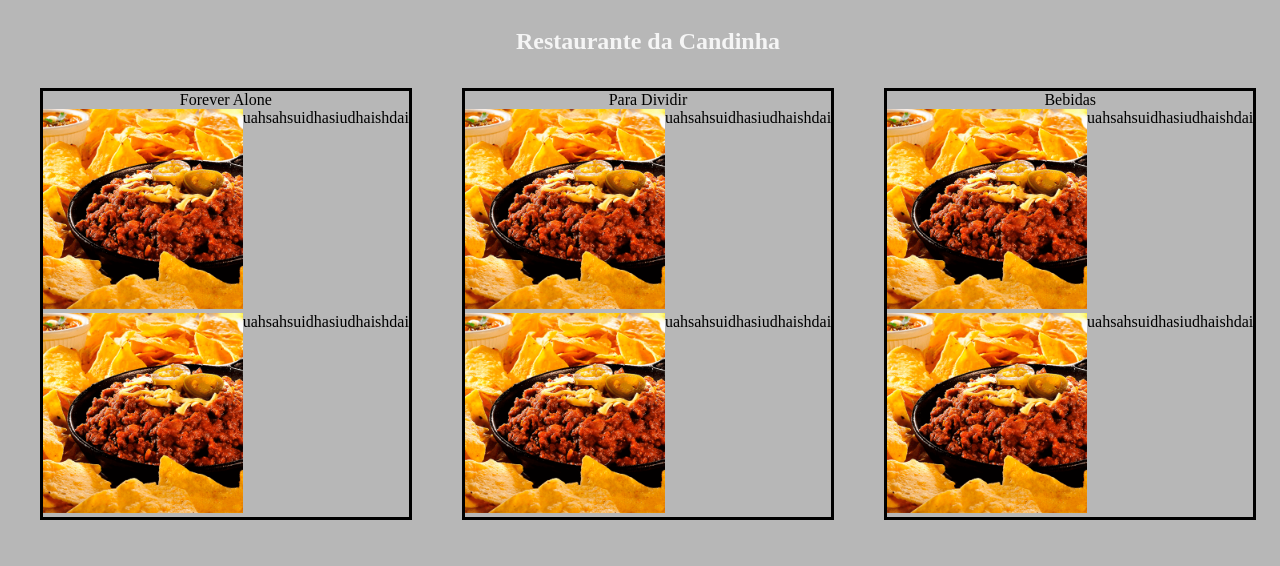
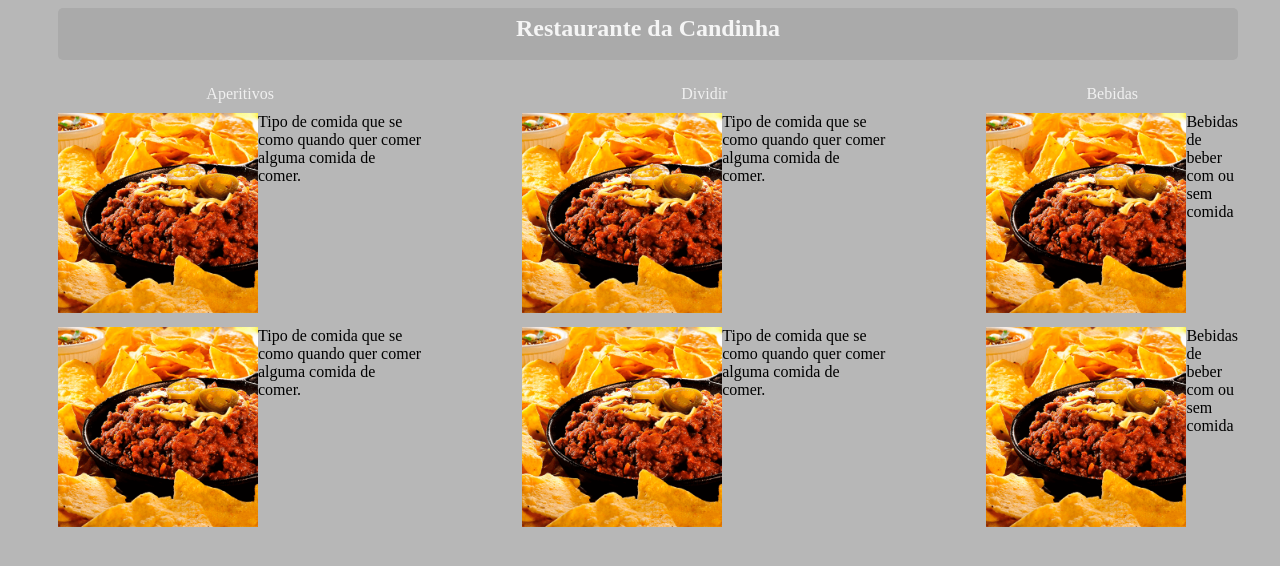
Before and after one commit to johnsjohns/projeto_cardapio, a plain HTML site: page index.html in a window 1280 px wide. Drawn offline with Linux system fonts and the light colour scheme.

Commit message:
Tentando deixar esse treco pelo menos agradavel ao olhar, mesmo falhando miseravelmente

```diff
--- a/css/grid.css
+++ b/css/grid.css
@@ -1,5 +1,5 @@
 .main {
     display: grid;
-    grid-row: 30% 70%;
+    grid-template-rows: 10% 90%;
     grid-template-areas: "titulo" "cartoes";
 }
--- a/css/index.css
+++ b/css/index.css
@@ -6,15 +6,16 @@ body {
 
 h2 {
     grid-area: titulo;
-    grid-row: 1/2;
     text-align: center;
-    padding-bottom: 10pt;
+    padding-top: 5pt;
     color: whitesmoke;
+    background-color: #aaaaaa;
+    border-radius: 5px;
+    margin: 0 50px 0;
 }
 
 .menu {
     grid-area: cartoes;
-    grid-row: 2/3;
     height: 100%;
 }
 
--- a/css/menu.css
+++ b/css/menu.css
@@ -6,22 +6,23 @@
 }
 
 .menu_cartao {
-    margin-right: 50px;
-    border-style: solid;
+    margin: 25px 50px 5px;
+    /*border-style: solid;*/
 }
 
-.menu_cartao:last-child {
-    margin-right: 0px;
-}
+
 
 .menu_cartao_titulo {
+    margin-bottom: 10px;
+    color: #F0F0F0;
     text-align: center;
 }
 
 .menu_cartao_conteudo {
     display: grid;
-    grid-row: 60% 40%;
+    grid-template-rows: 50% 50%;
     grid-template-areas: "figura textoMenu";
+    margin-bottom: 10px;
 }
 
 .menu_cartao_figura {
--- a/index.html
+++ b/index.html
@@ -16,36 +16,36 @@
         <h2>Restaurante da Candinha</h2>
         <div class="menu">
             <div class="menu_cartao">
-                <div class="menu_cartao_titulo">Forever Alone</div>
+                <div class="menu_cartao_titulo">Aperitivos</div>
                 <div class="menu_cartao_conteudo">
                     <div class="menu_cartao_figura"><img src="img/chillicomcarne.png"></div>
-                    <div class="menu_catao_texto">uahsahsuidhasiudhaishdai</div>
+                    <div class="menu_catao_texto">Tipo de comida que se como quando quer comer alguma comida de comer.</div>
                 </div>
                 <div class="menu_cartao_conteudo">
                     <div class="menu_cartao_figura"><img src="img/chillicomcarne.png"></div>
-                    <div class="menu_catao_texto">uahsahsuidhasiudhaishdai</div>
+                    <div class="menu_catao_texto">Tipo de comida que se como quando quer comer alguma comida de comer.</div>
                 </div>
             </div>
             <div class="menu_cartao">
-                <div class="menu_cartao_titulo">Para Dividir</div>
+                <div class="menu_cartao_titulo">Dividir</div>
                 <div class="menu_cartao_conteudo">
                     <div class="menu_cartao_figura"><img src="img/chillicomcarne.png"></div>
-                    <div class="menu_catao_texto">uahsahsuidhasiudhaishdai</div>
+                    <div class="menu_catao_texto">Tipo de comida que se como quando quer comer alguma comida de comer.</div>
                 </div>
                 <div class="menu_cartao_conteudo">
                     <div class="menu_cartao_figura"><img src="img/chillicomcarne.png"></div>
-                    <div class="menu_catao_texto">uahsahsuidhasiudhaishdai</div>
+                    <div class="menu_catao_texto">Tipo de comida que se como quando quer comer alguma comida de comer.</div>
                 </div>
             </div>
             <div class="menu_cartao">
                 <div class="menu_cartao_titulo">Bebidas</div>
                 <div class="menu_cartao_conteudo">
                     <div class="menu_cartao_figura"><img src="img/chillicomcarne.png"></div>
-                    <div class="menu_catao_texto">uahsahsuidhasiudhaishdai</div>
+                    <div class="menu_catao_texto">Bebidas de beber com ou sem comida</div>
                 </div>
                 <div class="menu_cartao_conteudo">
                     <div class="menu_cartao_figura2"><img src="img/chillicomcarne.png"></div>
-                    <div class="menu_catao_texto">uahsahsuidhasiudhaishdai</div>
+                    <div class="menu_catao_texto">Bebidas de beber com ou sem comida</div>
                 </div>
             </div>
         </div>
```
